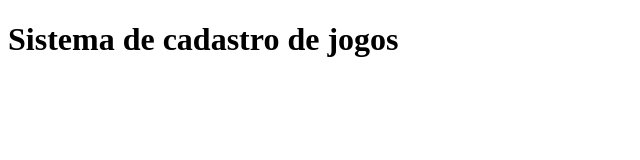
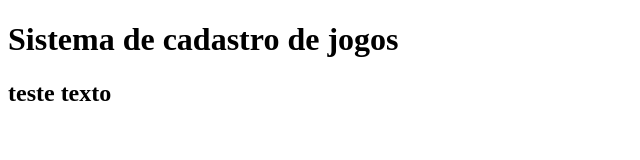
Before and after one commit to benit3s/sistema-de-cadastro, a plain HTML site: page index.html in a window 1280 px wide. Shown: the whole page, without its empty margins (0-640 px from the left). Drawn offline with Linux system fonts and the light colour scheme.

Commit message:
alterando index e app

```diff
--- a/app.js
+++ b/app.js
@@ -3,3 +3,5 @@ console.log("Rodando o sistema de gerencimaneto de jogos")
 //nova alteração
 
 // nova alteração no github
+
+console.log("ai ai ai")
--- a/index.html
+++ b/index.html
@@ -8,6 +8,7 @@
 </head>
 <body>
     <h1>Sistema de cadastro de jogos</h1>
+    <h2>teste texto</h2>
     <script src="app.js"></script>
 </body>
 </html>
```
